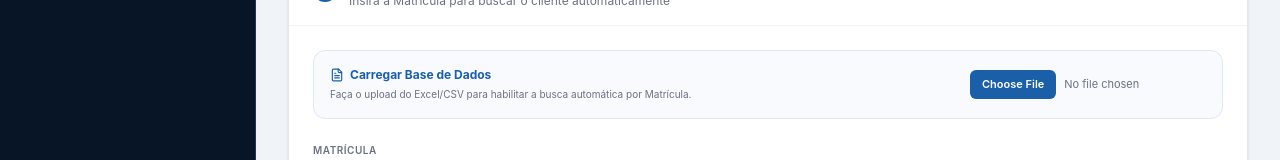
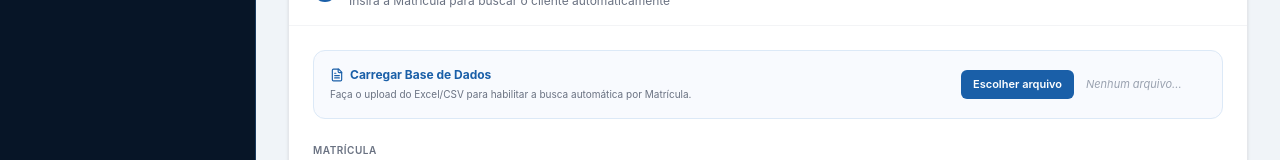
Before and after one commit to MarieleV/Notificacao-CAJ, a React (Vite) app in the folder front-end/: page / in a window 1280 px wide. Shown: the part 410-570 px from the top of the page. Built offline with nearby package versions, Linux system fonts and the light colour scheme.

Commit message:
correção do botão de Escolher Arquivo

```diff
--- a/front-end/src/pages/notificacao/RedatorNotificacao.tsx
+++ b/front-end/src/pages/notificacao/RedatorNotificacao.tsx
@@ -295,23 +295,51 @@ const Cabecalho = ({ apiKey, setApiKey }: { apiKey: string, setApiKey: (v: strin
 const PainelUploadPlanilha = ({ fileLoading, fileName, onUpload }: any) => (
   <div className="mb-6 bg-[#f8fafe] border border-[#dce9f7] rounded-xl p-4 flex flex-col sm:flex-row items-center justify-between gap-4">
     <div>
-      <h3 className="text-xs font-bold text-[#1a5fa8] flex items-center gap-1.5 mb-1"><FileText size={14}/> Carregar Base de Dados</h3>
+      <h3 className="text-xs font-bold text-[#1a5fa8] flex items-center gap-1.5 mb-1">
+        <FileText size={14}/> Carregar Base de Dados
+      </h3>
       <p className="text-[10px] text-gray-500">Faça o upload do Excel/CSV para habilitar a busca automática por Matrícula.</p>
     </div>
-    <div className="w-full sm:w-auto">
+
+    {/* Contêiner em flex para forçar o botão e o texto a ficarem na mesma linha */}
+    <div className="w-full sm:w-auto flex items-center gap-3">
+
+      {/* O input nativo fica oculto (hidden), ele faz apenas o trabalho "invisível" */}
       <input
+        id="upload-base"
         type="file"
         accept=".csv, .xlsx, .xls"
         onChange={onUpload}
         disabled={fileLoading}
-        className="w-full text-[11px] text-gray-500 file:mr-2 file:py-1.5 file:px-3 file:rounded-md file:border-0 file:text-[11px] file:font-semibold file:bg-[#1a5fa8] file:text-white hover:file:bg-[#154d8a] cursor-pointer disabled:opacity-50 disabled:cursor-not-allowed"
+        className="hidden"
       />
-      {fileName && (
-        <p className="mt-1.5 text-[11px] text-[#1a5fa8] flex items-center gap-1 truncate max-w-[260px]">
-          <FileText size={11} className="flex-shrink-0" />
-          <span className="truncate">{fileName}</span>
-        </p>
-      )}
+
+      {/* O label se conecta ao input pelo "htmlFor" e assume a aparência do botão */}
+      <label
+        htmlFor="upload-base"
+        className={`px-3 py-1.5 rounded-md text-[11px] font-semibold text-white transition-colors flex-shrink-0 ${
+          fileLoading
+            ? "bg-[#1a5fa8]/50 cursor-not-allowed"
+            : "bg-[#1a5fa8] hover:bg-[#154d8a] cursor-pointer"
+        }`}
+      >
+        Escolher arquivo
+      </label>
+
+      {/* A área do nome do arquivo, agora perfeitamente alinhada à direita do botão */}
+      <div className="min-w-[120px] max-w-[260px]">
+        {fileName ? (
+          <p className="text-[11px] text-[#1a5fa8] flex items-center gap-1.5 font-medium truncate">
+            <FileText size={11} className="flex-shrink-0" />
+            <span className="truncate">{fileName}</span>
+          </p>
+        ) : (
+          <p className="text-[11px] text-gray-400 italic truncate">
+            Nenhum arquivo...
+          </p>
+        )}
+      </div>
+
     </div>
   </div>
 );
```
